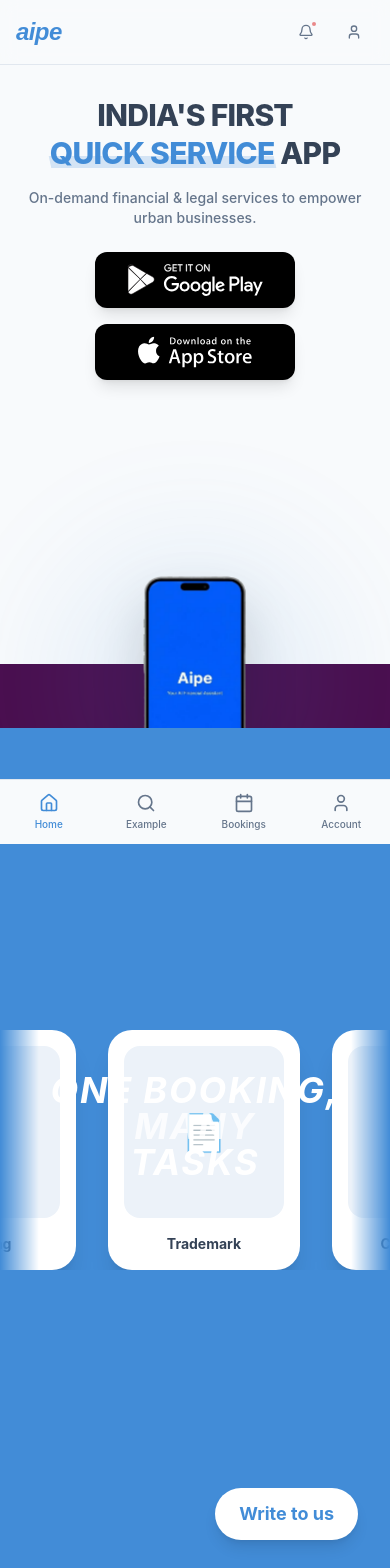
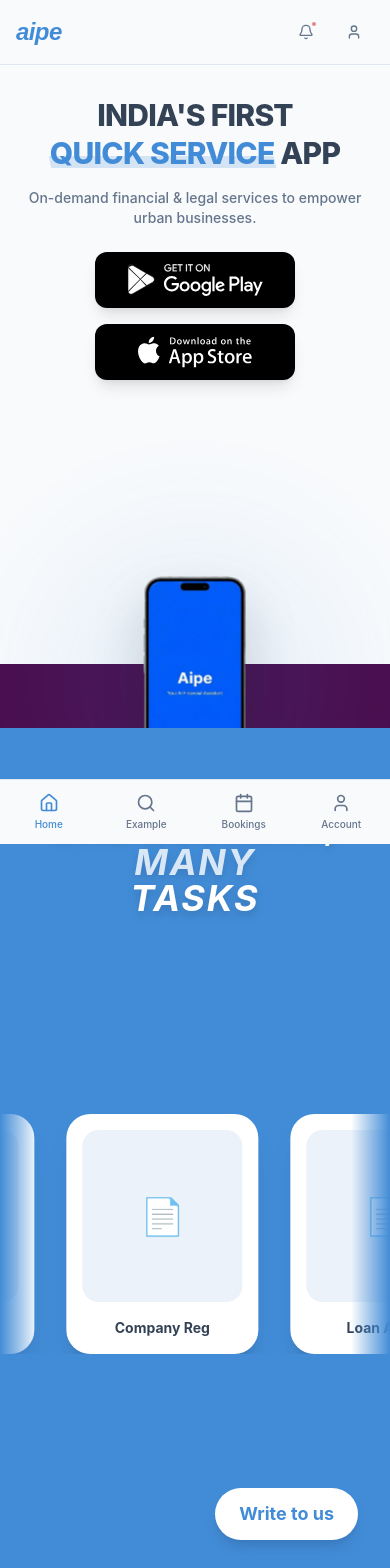
Before and after one commit to Aipe001/aipe-frontend, a Next.js app: page / in a window 390 px wide. Shown: the top 1568 px of the page. Built offline with nearby package versions, Linux system fonts and the light colour scheme.

Commit message:
carousel rework

```diff
--- a/components/home/OneBookingSection.tsx
+++ b/components/home/OneBookingSection.tsx
@@ -11,27 +11,42 @@
   { title: "Legal Docs", img: "/placeholder.svg" },
 ];
 
-// Duplicate for infinite scroll
-const carouselItems = [...tasks, ...tasks, ...tasks];
-
 export function OneBookingSection() {
   return (
-    <section className="relative w-full min-h-screen bg-primary flex flex-col items-center justify-center overflow-hidden py-20">
+    <section className="relative w-full min-h-screen bg-primary flex flex-col items-center justify-start overflow-hidden py-20">
+      {/* CSS for infinite scroll and pause on hover */}
+      <style jsx>{`
+        @keyframes scroll {
+          0% {
+            transform: translateX(0);
+          }
+          100% {
+            transform: translateX(-50%);
+          }
+        }
+        .animate-scroll {
+          animation: scroll 30s linear infinite;
+        }
+        .animate-scroll:hover {
+          animation-play-state: paused;
+        }
+      `}</style>
+
       {/* Title */}
       <motion.div
         initial={{ opacity: 0, y: 50 }}
         whileInView={{ opacity: 1, y: 0 }}
         transition={{ duration: 0.8 }}
-        className="text-center z-10 mb-12"
+        className="text-center z-10 mt-0 mb-32 relative"
       >
-        <h2 className="text-4xl md:text-6xl font-display font-bold text-white uppercase italic tracking-wider leading-none">
+        <h2 className="text-4xl md:text-6xl font-display font-bold text-white uppercase italic tracking-wider leading-none drop-shadow-lg">
           ONE BOOKING, <span className="text-white/80">MANY</span> <br />
-          <span className="text-primary-foreground">TASKS</span>
+          <span className="text-white">TASKS</span>
         </h2>
       </motion.div>
 
       {/* Carousel Container */}
-      <div className="absolute top-1/2 left-0 w-full -translate-y-1/2 z-0">
+      <div className="absolute top-[60%] left-0 w-full -translate-y-1/2 z-0">
         <div
           className="w-full overflow-hidden relative"
           style={{
@@ -41,16 +56,13 @@
               "linear-gradient(to right, transparent, black 10%, black 90%, transparent)",
           }}
         >
-          {/* Moving Row */}
-          <motion.div
-            className="flex gap-8 w-max"
-            animate={{ x: [0, -1000] }}
-            transition={{ repeat: Infinity, duration: 20, ease: "linear" }}
-          >
-            {carouselItems.map((item, i) => (
+          {/* Moving Row with Pause on Hover */}
+          <div className="flex gap-8 w-max animate-scroll">
+            {/* Render items twice for seamless loop */}
+            {[...tasks, ...tasks, ...tasks, ...tasks].map((item, i) => (
               <div
                 key={i}
-                className="w-48 h-60 bg-white rounded-3xl p-4 flex flex-col gap-4 shadow-xl shrink-0"
+                className="w-48 h-60 bg-white rounded-3xl p-4 flex flex-col gap-4 shadow-xl shrink-0 transition-transform duration-300"
               >
                 <div className="flex-1 bg-secondary rounded-2xl overflow-hidden flex items-center justify-center">
                   <span className="text-4xl">📄</span>
@@ -60,7 +72,7 @@
                 </p>
               </div>
             ))}
-          </motion.div>
+          </div>
         </div>
       </div>
 
```
